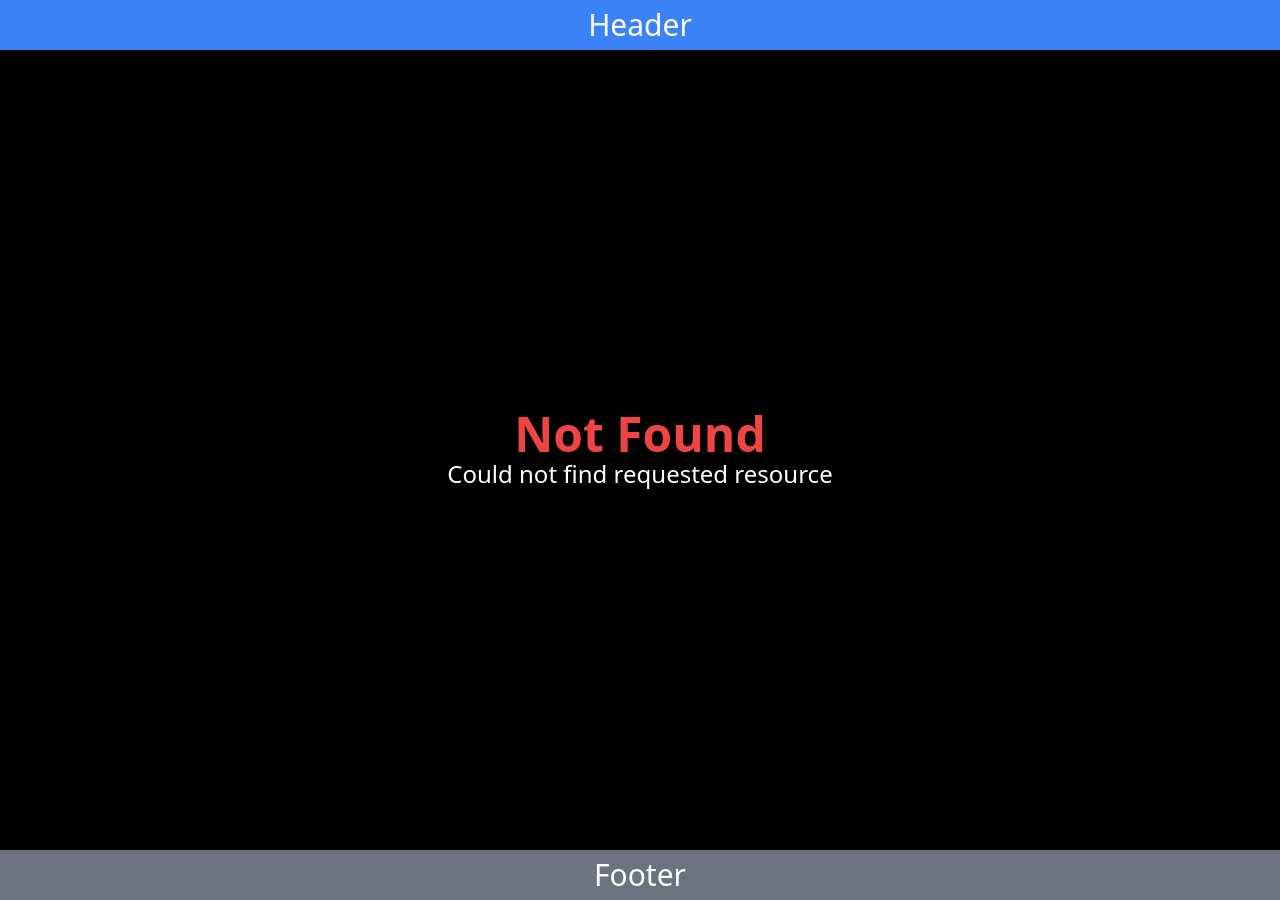
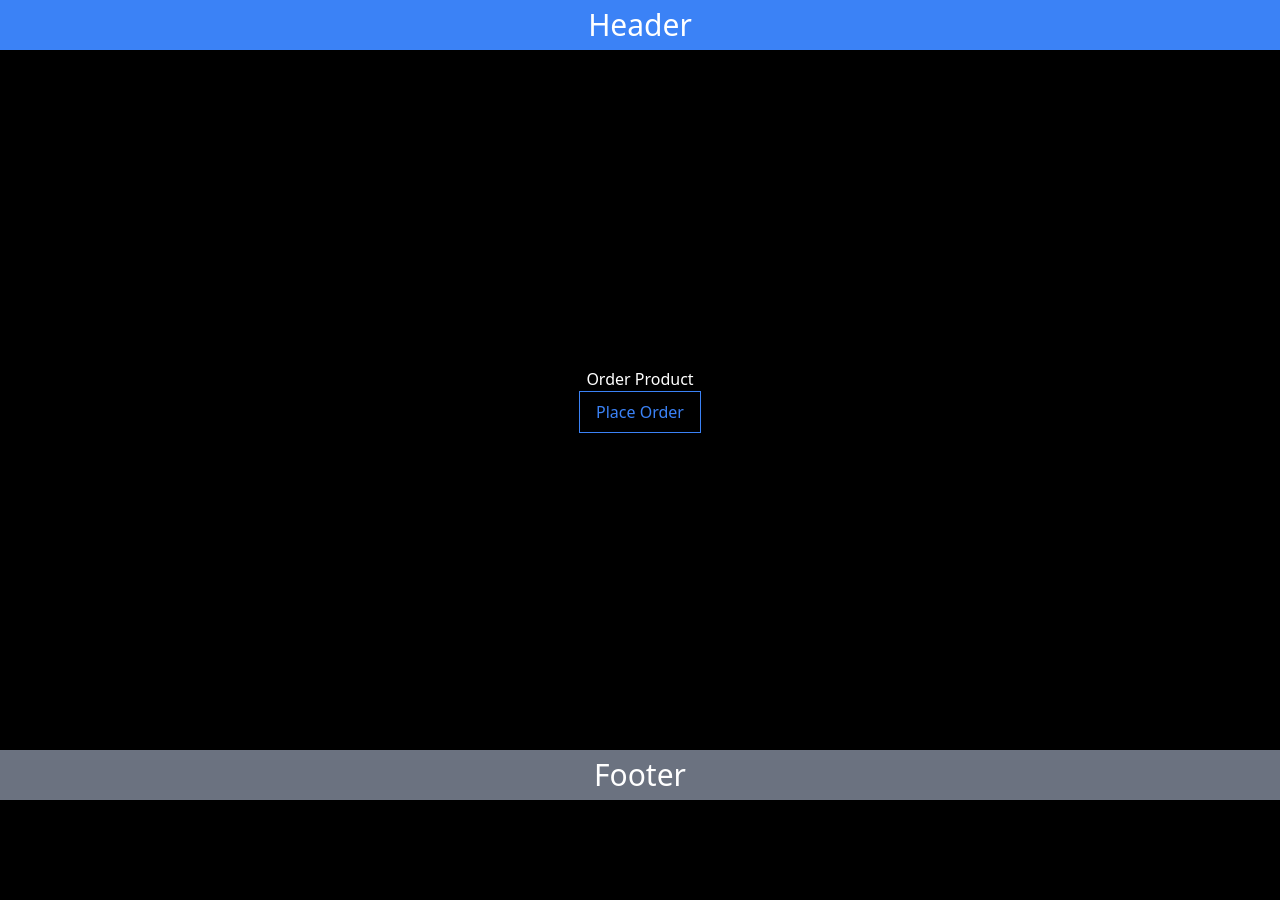
Before and after one commit to umairghani156/NextJsLearning, a Next.js app in the folder tutorial-02/: page /order-product in a window 1280 px wide. Before the commit this address had no page. After the commit the page ends 800 px from the top, so only its background shows below. Built offline with nearby package versions, Linux system fonts and the light colour scheme.

Commit message:
navigating-programmatically

```diff
--- /dev/null
+++ b/tutorial-02/src/app/order-product/page.tsx
@@ -0,0 +1,21 @@
+"use client"
+
+import { useRouter } from "next/navigation";
+
+export default function OrderProduct(){
+    const router = useRouter()
+    const orderHandler = () => {
+        console.log('Ordering...');
+        router.push('/');
+        //router.replace('/');
+       // router.refresh();
+       // router.back()
+
+    }
+    return (
+        <>
+        <h1>Order Product</h1>
+        <button onClick={orderHandler} className="text-blue-500 border border-blue-500 px-4 py-2">Place Order</button>
+        </>
+    )
+}
```
